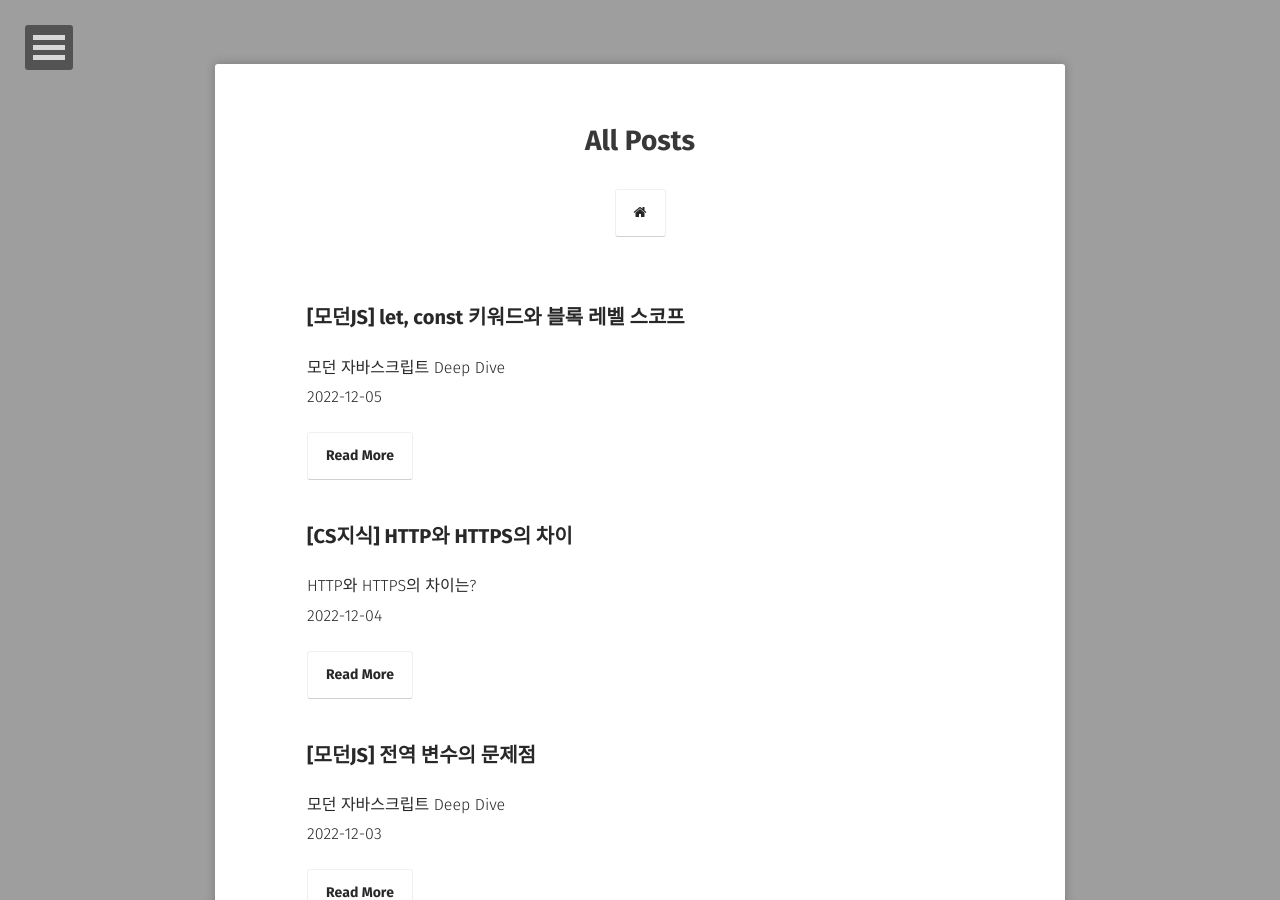
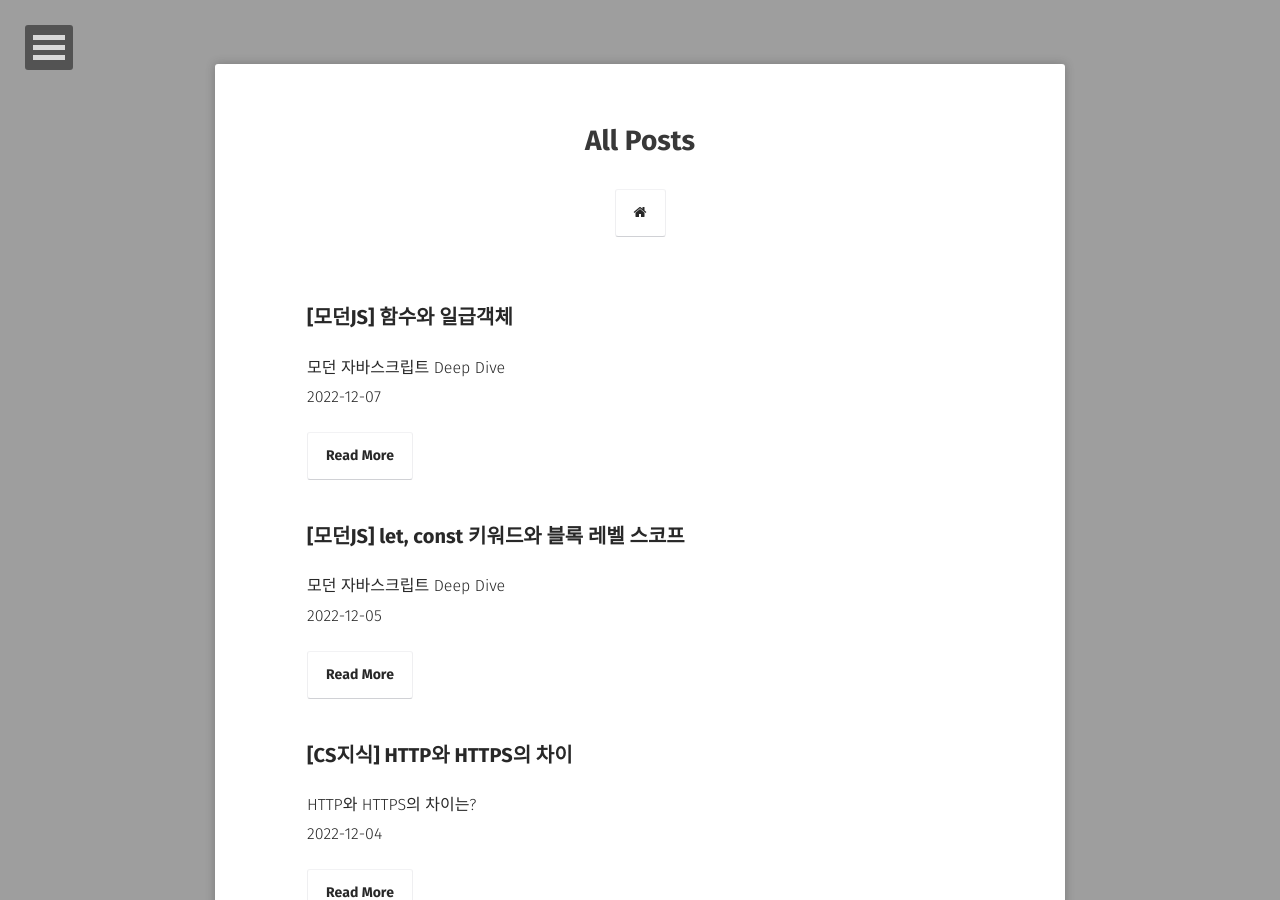
Before and after one commit to KYJKY/KYJKY.github.io, a Jekyll site: the page built from posts/index.md, in a window 1280 px wide and 900 px high. Built offline with Jekyll 4.4.1, drawn with Linux system fonts in a browser that asks for light colours; some web fonts are replaced; comment, search, counter and statistics services are not loaded; part of the change alters nothing that is shown.

Commit message:
JAVASCRIPT

````diff
--- /dev/null
+++ b/_posts/javascript/2022-12-05-[JavaScript-16].markdown
@@ -0,0 +1,138 @@
+---
+layout: post
+title: "[모던JS] 함수와 일급객체"
+date: 2022-12-07 10:12:52 +09:00
+excerpt: "모던 자바스크립트 Deep Dive<br>2022-12-07"
+javascript: true
+categories: javascript
+tags: javascript
+comments: true
+---
+
+# 📌 [모던 자바스크립트 13주 뿌시기] 18. 함수와 일급객체
+
+---
+
+<figure>
+    <a href="/assets/img/JavaScript/2022-11-10/bookcover.png"><img src="/assets/img/JavaScript/2022-11-10/bookcover.png"></a>
+    <figcaption style="text-align:center"></figcaption>
+</figure>
+
+<br>
+<br>
+
+# 18. 함수와 일급객체
+## 일급 객체
+**일급 객체**는 다음과 같은 특징을 가진다.
+1. 무명의 리터럴로 생성할 수 있다. 즉 런타임에 생성이 가능하다.
+2. 변수나 자료구조(객체, 배열 등)에 저장할 수 있다.
+3. 함수의 매개변수에 전달할 수 있다.
+4. 함수의 반환값으로 사용할 수 있다.
+
+그리고 자바스크립트 함수는 위 조건을 만족하는 **일급 객체**이다.
+
+함수가 일급 객체다 == 함수를 객체와 동일하게 사용 가능
+객체 == 값, 함수 == 값과 같이 취급 > 리터럴로 정의 가능
+
+**함수형 프로그래밍을 가능케 하는 가장 중요한 특징**
+함수를 일반 객체처럼 함수의 매개변수에 전달할 수 있고 반환값으로 `return`할 수 있다.
+
+**함수 객체와 일반 객체의 차이**
+- 일반 객체는 호출할 수 없지만 함수 객체는 호출할 수 있다.
+- 함수 객체는 일반 객체에는 없는 함수 고유의 프로퍼티를 소유한다.
+
+## 함수 객체의 프로퍼티
+함수는 객체이므로 `console.dir` 메서드를 통해 함수 객체의 내부를 볼 수 있다.
+
+```javascript
+function square(number){
+    return number * number
+}
+
+console.dir(square);
+// ***********************
+// ƒ square(number)
+// arguments: null
+// caller: null
+// length: 1
+// name: "square"
+// prototype: {constructor: ƒ}
+// [[FunctionLocation]]: VM466:1
+// [[Prototype]]: ƒ ()
+// ***********************
+
+console.log(Object.getOwnPropertyDescriptors(square));
+// ***********************
+// arguments: {value: null, writable: false, enumerable: false, configurable: false}
+// caller: {value: null, writable: false, enumerable: false, configurable: false}
+// length: {value: 1, writable: false, enumerable: false, configurable: true}
+// name: {value: 'square', writable: false, enumerable: false, configurable: true}
+// prototype: {value: {…}, writable: true, enumerable: false, configurable: false}
+// [[Prototype]]: Object
+```
+
+<br>
+
+아래 프로퍼티는 함수 객체의 고유한 데이터 프로퍼티이다.
+`arguments`, `caller`, `length`, `name`, `prototype`
+각 프로퍼티에 대해 알아보자.
+
+<br>
+
+### arguments 프로퍼티
+- `arguments` 객체는 함수를 호출할 때 전달된 인수(arguments)들의 정보를 담고 있는 순회 가능한 유사 배열 객체이다.
+- `arguments`는 함수 내부에서 지역변수처럼 사용된다. 지역변수이므로 외부에서 참조 X.
+- `arguments` 프로퍼티의 값 == `arguments` 객체.
+- `arguments` 프로퍼티는 ES3부터 표준에서 폐지됨. 따라서 함수 내부에서 지역 변수처럼 사용할 수 있는 `arguments` 객체를 참조하여 사용할 것
+- 자바스크립트 함수는 매개변수, 인수의 개수 일치여부를 확인X
+- 매개변수 수를 초과한 인수는 버려지는 것이 아니라 `arguments` 객체의 프로퍼티로 보관된다.
+- `arguments` 객체는 매개변수 개수를 확정할 수 없는 가변 인자 함수를 구현할 때 유용하다.
+
+<br>
+
+### caller 프로퍼티
+- `caller`는 ECMAScript 사양에 포함되지 않은 비표준 프로퍼티
+- `caller` 프로퍼티 == 자신을 호출한 함수
+- 자신을 호출한 함수가 없다면 `caller` 프로퍼티는 `null`을 가리킨다.
+
+<br>
+
+### length 프로퍼티
+- `length` 프로퍼티는 함수를 정의할 때 선언한 매개변수의 개수를 가리킨다.
+- `arguments` 객체의 `length` 프로퍼티 == **인자의 개수**
+- 함수 객체의 `length` 프로퍼티 == **매개변수의 개수**
+
+<br>
+
+### name 프로퍼티
+- 함수 객체의 `name` 프로퍼티는 함수명을 나타낸다.
+- ES6부터 정식 표준으로 인정되었다.
+- ES5에서 익명함수 표현식의 `name` 프로퍼티는 **빈 문자열을 값으로 가짐**
+- ES6에서 익명함수 표현식은 **함수 객체를 가리키는 식별자를 값으로 가짐**
+- 함수 객체를 가리키는 식별자는 함수명과 다르다는 것에 유의할 것.
+
+<br>
+
+### \_\_proto\_\_ 접근자 프로퍼티
+- `__proto__` 프로퍼티는 `[[Prototype]]` 내부 슬롯이 가리키는 프로포타입 객체에 접근하기 위해 사용하는 접근자 프로퍼티
+- 내부 슬롯에는 직접 접근할 수 없고 간접적인 접근 방법을 제공하는 경우에 한하여 접근 가능
+
+<br>
+
+### prototype 프로퍼티
+- `prototype` 프로퍼티는 함수가 객체를 생성하는 생성자 함수로 호출될 때 생성자 함수가 생성할 인스턴스의 프로토타입 객체를 가리킴
+- `prototype` 프로퍼티는 생성자 함수로 호출할 수 있는 함수 객체, `constructor`만이 소유하는 프로퍼티
+- 일반 객체와 생성자 함수로 호출할 수 없는 `non-constructor`에는 `prototype` 프로퍼티가 존재하지 않음
+
+<br>
+<br>
+<br>
+<br>
+
+### 출처
+
+위키북스, 『모던 자바스크립트 Deep Dive』, 이웅모
+
+[jekyll-docs]: https://jekyllrb.com/docs/home
+[jekyll-gh]: https://github.com/jekyll/jekyll
+[jekyll-talk]: https://talk.jekyllrb.com/
````
Also changed, not shown: _posts/javascript/2022-12-05-[JavaScript-13].markdown (line endings or trailing spaces), assets/img/Vue/vue.png (added).
